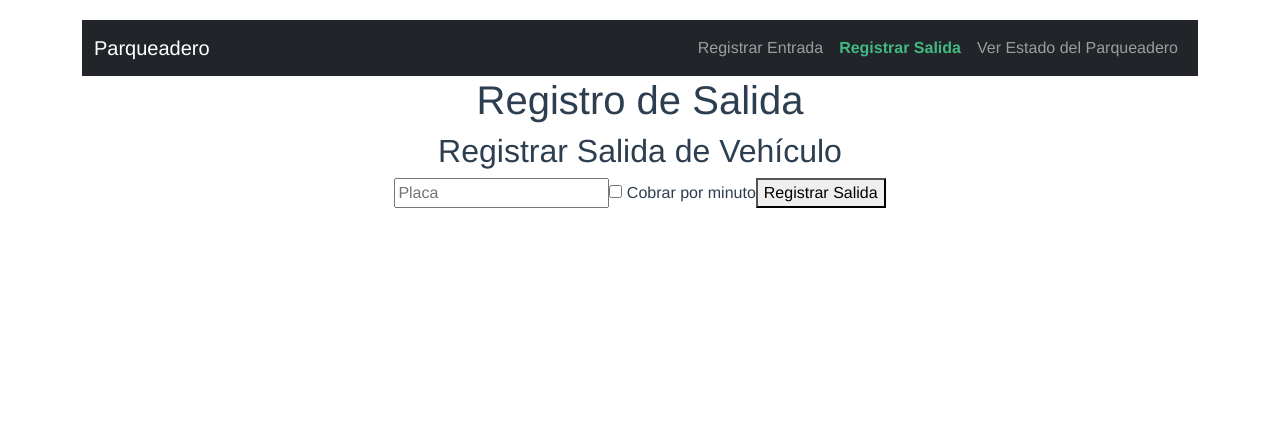
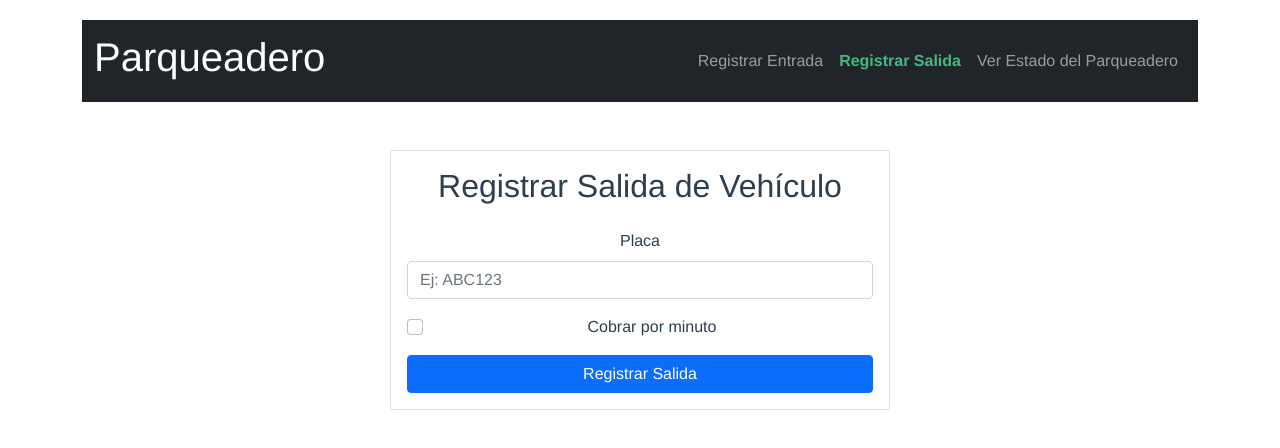
Before and after one commit to carlosaugustocue/parking-frontend, a Vue app: page /#/exit in a window 1280 px wide. Shown: the top 448 px of the page. Built offline with nearby package versions, Linux system fonts and the light colour scheme.

Commit message:
Cambios en formularios
Se realizan cambios en los formularios añadiéndoles Bootstrap

```diff
--- a/src/App.vue
+++ b/src/App.vue
@@ -1,7 +1,7 @@
 <template>
-  <nav class="navbar navbar-expand-lg navbar-dark bg-dark">
+  <nav class="navbar navbar-expand-lg navbar-dark bg-dark mb-5">
     <div class="container-fluid">
-      <router-link to="/" class="navbar-brand">Parqueadero</router-link>
+      <router-link to="/" class="navbar-brand"><h1>Parqueadero</h1></router-link>
       <button
         class="navbar-toggler"
         type="button"
--- a/src/components/ParkingGrid.vue
+++ b/src/components/ParkingGrid.vue
@@ -1,5 +1,7 @@
 <template>
-  <div class="parking-lot">
+  <div>
+    <!-- Verifica si hay algún espacio ocupado -->
+    <div v-if="hasOccupiedSpaces" class="parking-lot">
       <div
         v-for="(space, index) in spaces"
         :key="index"
@@ -23,6 +25,11 @@
         </div>
       </div>
     </div>
+    <!-- Muestra un mensaje si no hay autos en el parqueadero -->
+    <div v-else class="no-cars-message">
+      <p>No hay autos en el parqueadero.</p>
+    </div>
+  </div>
 </template>
 
 <script>
@@ -39,12 +46,12 @@ export default {
   emits: ['showInvoice'],
   setup(_, { emit }) {
     const spaces = ref([]);
+    const hasOccupiedSpaces = ref(false);
 
     const fetchParkingStatus = async () => {
       try {
         const response = await fetch('http://localhost:8080/api/vehiculos');
         const data = await response.json();
-        console.log('Estado del parqueadero:', data);
         spaces.value = data.map((vehiculo, index) => ({
           index,
           placa: vehiculo.placa || null,
@@ -52,12 +59,14 @@ export default {
           horaIngreso: vehiculo.horaIngreso || null,
           occupied: !!vehiculo.placa,
         }));
+
+        // Verifica si hay al menos un espacio ocupado
+        hasOccupiedSpaces.value = spaces.value.some(space => space.occupied);
       } catch (error) {
         console.error('Error al obtener el estado del parqueadero:', error);
       }
     };
 
-    // Usa las importaciones de imagen para obtener la imagen correspondiente
     const getVehicleImage = (tipoVehiculo) => {
       switch (tipoVehiculo.toLowerCase()) {
         case 'carro':
@@ -131,7 +140,7 @@ export default {
       fetchParkingStatus();
     });
 
-    return { spaces, handleClick, getVehicleImage };
+    return { spaces, hasOccupiedSpaces, handleClick, getVehicleImage };
   }
 };
 </script>
@@ -139,7 +148,6 @@ export default {
 <style scoped>
 .parking-lot {
   display: grid;
-  border-radius: 10px;
   grid-template-columns: repeat(4, 1fr); /* Ajusta el número de columnas según tus necesidades */
   gap: 15px;
   padding: 20px;
@@ -193,4 +201,11 @@ export default {
   font-style: italic;
   text-align: center;
 }
+
+.no-cars-message {
+  text-align: center;
+  color: #6c757d;
+  font-size: 1.5rem;
+  margin-top: 20px;
+}
 </style>
--- a/src/components/VehicleEntryForm.vue
+++ b/src/components/VehicleEntryForm.vue
@@ -1,12 +1,36 @@
 <template>
-    <div>
-      <h2>Registrar Entrada de Vehículo</h2>
+  <div class="container mt-5">
+    <div class="card mx-auto" style="max-width: 500px;">
+      <div class="card-body">
+        <h2 class="card-title text-center mb-4">Registrar Entrada de Vehículo</h2>
         <form @submit.prevent="registerVehicle">
-        <input v-model="placa" placeholder="Placa" required />
-        <input v-model="tipoVehiculo" placeholder="Tipo de Vehículo" required />
-        <button type="submit">Registrar</button>
+          <div class="mb-3">
+            <label for="placa" class="form-label">Placa</label>
+            <input
+              v-model="placa"
+              type="text"
+              id="placa"
+              class="form-control"
+              placeholder="Ej: ABC123"
+              required
+            />
+          </div>
+          <div class="mb-3">
+            <label for="tipoVehiculo" class="form-label">Tipo de Vehículo</label>
+            <input
+              v-model="tipoVehiculo"
+              type="text"
+              id="tipoVehiculo"
+              class="form-control"
+              placeholder="Ej: Carro, Moto"
+              required
+            />
+          </div>
+          <button type="submit" class="btn btn-primary w-100">Registrar</button>
         </form>
-      <p v-if="message">{{ message }}</p>
+        <p v-if="message" class="mt-3 text-center">{{ message }}</p>
+      </div>
+    </div>
   </div>
 </template>
 
@@ -38,3 +62,7 @@
   }
 };
 </script>
+
+<style scoped>
+/* Puedes agregar estilos personalizados aquí si es necesario */
+</style>
--- a/src/components/VehicleExitForm.vue
+++ b/src/components/VehicleExitForm.vue
@@ -1,19 +1,45 @@
 <template>
-  <div>
-    <h2>Registrar Salida de Vehículo</h2>
+  <div class="container mt-5">
+    <div class="card mx-auto" style="max-width: 500px;">
+      <div class="card-body">
+        <h2 class="card-title text-center mb-4">Registrar Salida de Vehículo</h2>
         <form @submit.prevent="exitVehicle">
-      <input v-model="placa" placeholder="Placa" required />
-      <label>
-        <input type="checkbox" v-model="cobrarPorMinuto" /> Cobrar por minuto
+          <div class="mb-3">
+            <label for="placa" class="form-label">Placa</label>
+            <input
+              v-model="placa"
+              type="text"
+              id="placa"
+              class="form-control"
+              placeholder="Ej: ABC123"
+              required
+            />
+          </div>
+          <div class="form-check mb-3">
+            <input
+              type="checkbox"
+              v-model="cobrarPorMinuto"
+              class="form-check-input"
+              id="cobrarPorMinuto"
+            />
+            <label class="form-check-label" for="cobrarPorMinuto">
+              Cobrar por minuto
             </label>
-      <button type="submit">Registrar Salida</button>
+          </div>
+          <button type="submit" class="btn btn-primary w-100">Registrar Salida</button>
         </form>
-    <div v-if="responseData">
+
+        <!-- Mostrar respuesta después de la salida -->
+        <div v-if="responseData" class="mt-4">
           <p><strong>Placa:</strong> {{ responseData.placa }}</p>
           <p><strong>Costo Total:</strong> {{ responseData.costoTotal }}</p>
           <p><strong>Mensaje:</strong> {{ responseData.mensaje }}</p>
         </div>
-    <p v-if="message">{{ message }}</p>
+
+        <!-- Mensaje de error -->
+        <p v-if="message" class="mt-3 text-center text-danger">{{ message }}</p>
+      </div>
+    </div>
   </div>
 </template>
 
@@ -51,5 +77,5 @@ export default {
 </script>
 
 <style scoped>
-/* Agrega estilos específicos si lo deseas */
+/* Estilos personalizados si son necesarios */
 </style>
--- a/src/views/EntryView.vue
+++ b/src/views/EntryView.vue
@@ -1,6 +1,5 @@
 <template>
     <div>
-      <h1>Registro de Entrada</h1>
       <VehicleEntryForm />
     </div>
   </template>
--- a/src/views/ExitView.vue
+++ b/src/views/ExitView.vue
@@ -1,6 +1,5 @@
 <template>
     <div>
-      <h1>Registro de Salida</h1>
       <VehicleExitForm />
     </div>
   </template>
```
Lines whose indentation alone changed are shown as unchanged.
